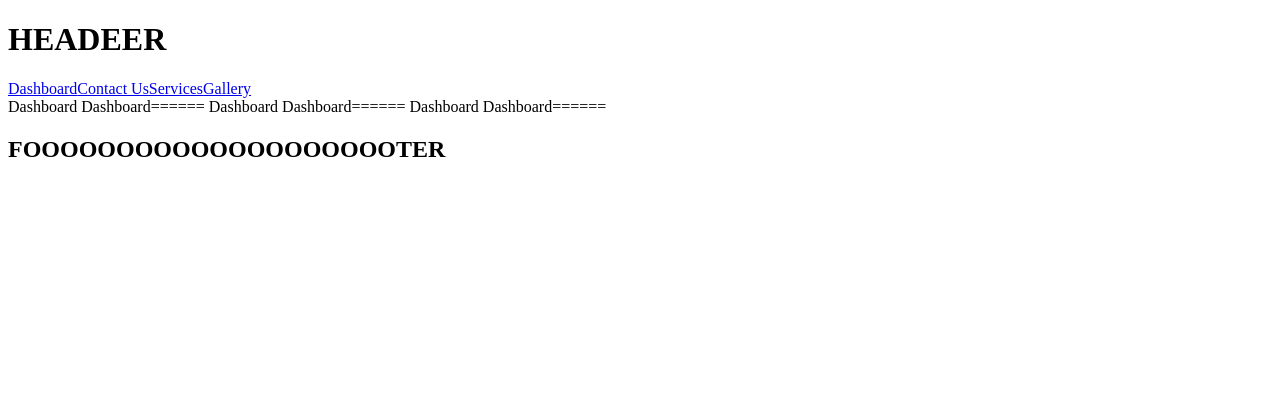
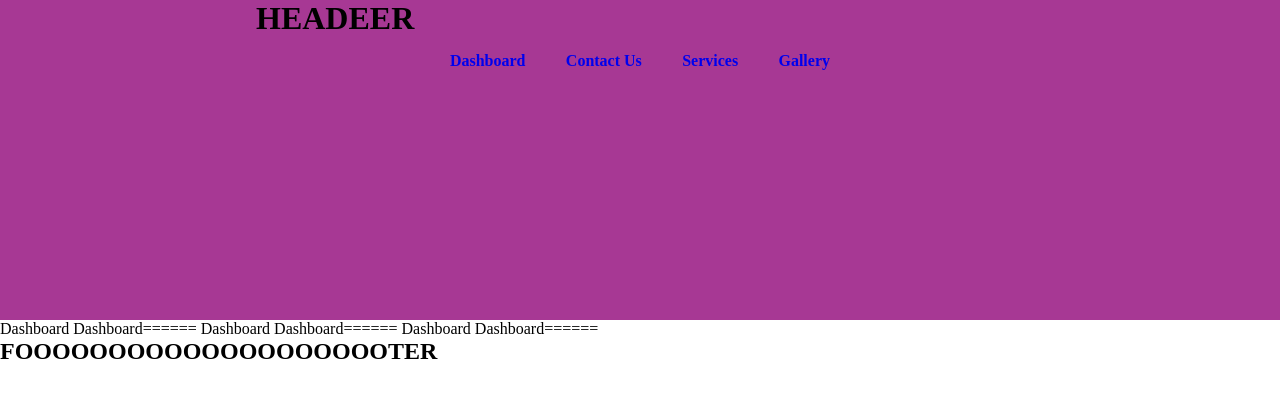
Before and after one commit to ChejAhamed/olamanola, a React (Create React App) app: page / in a window 1280 px wide. Shown: the top 398 px of the page. Built offline with nearby package versions, Linux system fonts and the light colour scheme.

Commit message:
Add style to header scss

```diff
--- a/package.json
+++ b/package.json
@@ -13,6 +13,7 @@
     "react-router-dom": "^6.0.2",
     "redux": "^4.1.2",
     "redux-thunk": "^2.4.0",
+    "sass": "^1.43.4",
     "web-vitals": "^1.0.1"
   },
   "scripts": {
--- a/src/components/Header/Header.css
+++ /dev/null
@@ -1,5 +0,0 @@
-* {
-    margin: 0;
-    padding: 0;
-    text-decoration: none;
-  }
--- a/src/components/Header/Header.jsx
+++ b/src/components/Header/Header.jsx
@@ -1,8 +1,9 @@
 import React from 'react';
 import { Link } from 'react-router-dom';
-
+import './Header.scss'
 const Header = function () {
   return (
+    <header className="header">
         <div className="header__nav-container">
           <h1>HEADEER</h1>
           <nav className="header__navegator">
@@ -12,6 +13,7 @@ const Header = function () {
             <Link className="header__nav-link" to="/gallery">Gallery</Link>
           </nav>
         </div>
+    </header>
   );
 };
 
--- /dev/null
+++ b/src/components/Header/Header.scss
@@ -0,0 +1,77 @@
+* {
+    margin: 0;
+    padding: 0;
+    text-decoration: none;
+  }
+  .header {
+    background-color: #a73894;
+    width: 100%;
+    height: 20rem;
+    display: flex;
+    flex-flow: column wrap;
+    &__logo-container {
+      width: 100%;
+      height: auto;
+      display: flex;
+      justify-content: center;
+      align-items: center;
+    }
+    &__logo-img {
+      width: 100px;
+      height: 100px;
+      margin: 25px;
+    }
+    &__user-container {
+      width: 60%;
+      height: 10vh;
+
+      margin: 0 auto;
+      display: flex;
+      flex-flow: row wrap;
+      text-align: center;
+      font-family: -apple-system, BlinkMacSystemFont, 'Segoe UI', Roboto, Oxygen,
+        Ubuntu, Cantarell, 'Open Sans', 'Helvetica Neue', sans-serif;
+      font-weight: 800;
+    }
+    &__name-container {
+      width: 33%;
+    }
+    &__score-container {
+      width: 33%;
+    }
+    &__quiz-container {
+      width: 33%;
+    }
+    &__avatar-container {
+      width: 100%;
+    }
+    &__avatar-img {
+      width: 50px;
+      height: 50px;
+    }
+  }
+  .header__nav-container {
+    width: 60%;
+    margin: 0 auto;
+    height: 6vh;
+  }
+  .header__navegator {
+    width: 60%;
+    height: 100%;
+    display: flex;
+    justify-content: space-evenly;
+    align-items: center;
+    margin: 0 auto;
+    font-weight: 800;
+  }
+  .header__nav-link:hover {
+    color: purple;
+  }
+  @media (min-width: 320px) and (max-width: 480px) {
+    .header__user-container {
+      flex-flow: column nowrap;
+      text-align: center;
+      justify-content: center;
+      align-items: center;
+    }
+  }
```
Also changed, not shown: 1 other file (tests, documents, lock files or other folders). Lines whose indentation alone changed are shown as unchanged.
